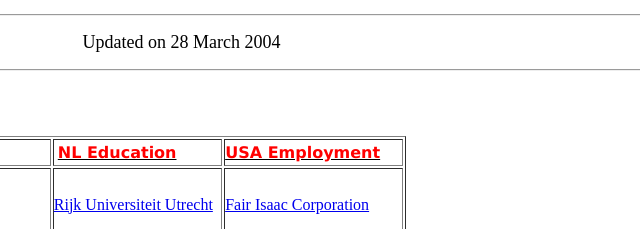
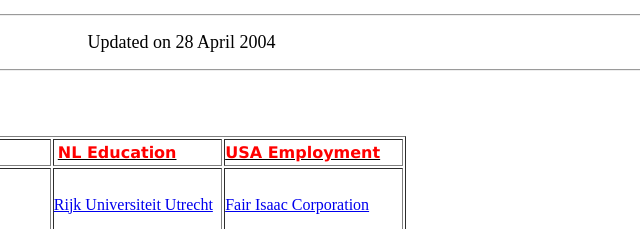
Before and after one commit to vanzoest/ries, a plain HTML site: page index.html in a window 1280 px wide. Shown: the part 285-514 px from the top of the page, 463-1103 px from the left. Drawn offline with Linux system fonts and the light colour scheme.

Commit message:
Adjusted Modified date to April

```diff
--- a/index.html
+++ b/index.html
@@ -14,7 +14,7 @@ style='font-size:24.0pt'><font size="+4"> Ries van Zoest</font></span></p>
 </div>
 <p align=center style='text-align:center;Centertext-align: center'><span
 style='font-size:24.0pt'></span><span
-style='font-size:13.5pt'>&nbsp; Updated on 28 March 2004</span></p>
+style='font-size:13.5pt'>&nbsp; Updated on 28 April 2004</span></p>
 <div align=center style='text-align:center'>
   <hr size=2 width="100%" align=center>
 </div>
```
